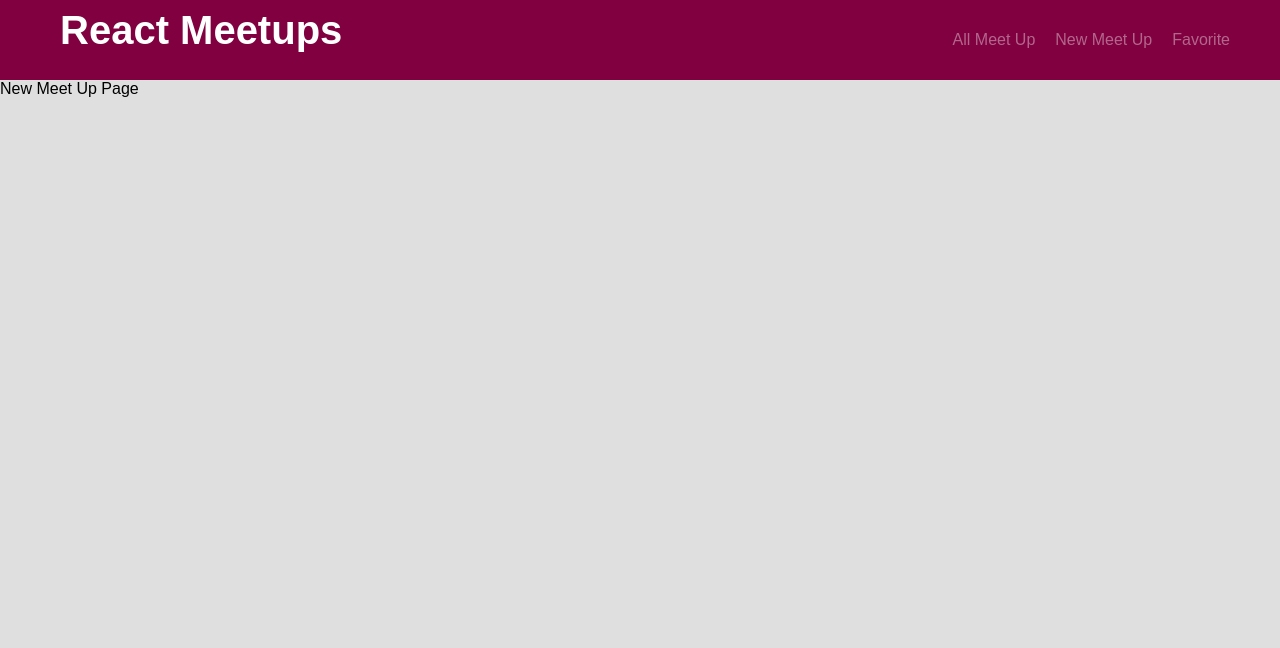
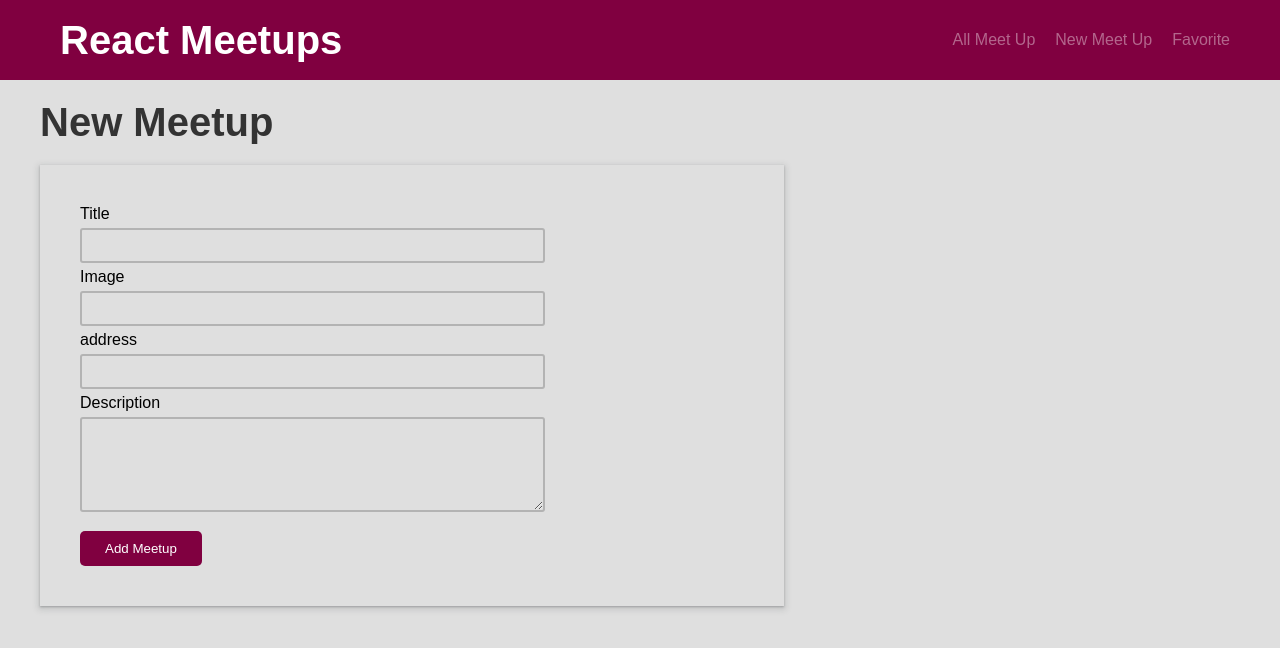
Before and after one commit to Rfun-dev/learn-react, a React (Create React App) app: page /new-meetups in a window 1280 px wide. Shown: the top 648 px of the page. Built offline with nearby package versions, Linux system fonts and the light colour scheme.

Commit message:
consume api with react

```diff
--- /dev/null
+++ b/src/component/form/Form.js
@@ -0,0 +1,53 @@
+import classes from "./Form.module.css";
+import { useRef } from "react";
+
+const Form = (props) => {
+  const inputTitle = useRef();
+  const inputImage = useRef();
+  const inputAddress = useRef();
+  const inputDescription = useRef();
+
+  const onSubmitHandler = (event) => {
+    event.preventDefault();
+
+    const titleValue = inputTitle.current.value;
+    const imageValue = inputImage.current.value;
+    const addressValue = inputAddress.current.value;
+    const descriptionValue = inputDescription.current.value;
+
+    const value = {
+        title : titleValue,
+        image : imageValue,
+        address : addressValue,
+        description : descriptionValue,
+    }
+
+    props.onPost(value)
+  };
+
+  return (
+    <form onSubmit={onSubmitHandler}>
+      <div className={classes.content}>
+        <label htmlFor="title">Title</label>
+        <input id="title" ref={inputTitle} />
+      </div>
+      <div className={classes.content}>
+        <label htmlFor="image">Image</label>
+        <input id="image" ref={inputImage} />
+      </div>
+      <div className={classes.content}>
+        <label htmlFor="address">address</label>
+        <input id="address" ref={inputAddress} />
+      </div>
+      <div className={classes.content}>
+        <label htmlFor="description">Description</label>
+        <textarea rows="5" id="description" ref={inputDescription} />
+      </div>
+      <div className={classes.button}>
+        <button type="submit">Add Meetup</button>
+      </div>
+    </form>
+  );
+};
+
+export default Form;
--- /dev/null
+++ b/src/component/form/Form.module.css
@@ -0,0 +1,34 @@
+form{
+    width: 60%;
+    padding: 40px;
+    margin: 20px;
+    box-shadow: rgba(60, 64, 67, 0.3) 0px 1px 2px 0px, rgba(60, 64, 67, 0.15) 0px 2px 6px 2px;
+}
+
+form .content label{
+    display: block;
+    font-weight: 500;
+    margin-bottom: 5px;
+}
+
+form .content input,
+form .content textarea{
+    margin-bottom: 5px;
+    width: 70%;
+    padding: 8px;
+    border-radius: 3px;
+    background-color: #dfdfdf;
+    outline: none;
+    border: 2px solid rgba(0,0,0,0.2);
+    color: rgba(0, 0, 0, 0.6);
+}
+
+form .button button{
+    margin-top: 10px;
+    margin-right: 10px;
+    padding: 10px 25px;
+    border: none;
+    background-color: #800040;
+    border-radius: 5px;
+    color: white;
+}
--- a/src/component/layout/Layout.js
+++ b/src/component/layout/Layout.js
@@ -1,10 +1,11 @@
 import MainNavigation from "./MainNavigation";
+import classes from "./Layout.module.css"
 
 const Layout = (props) => {
   return (
     <>
       <MainNavigation />
-      <main>{props.children}</main>
+      <main className={classes.main}>{props.children}</main>
     </>
   );
 };
--- a/src/component/layout/Layout.module.css
+++ b/src/component/layout/Layout.module.css
@@ -1,2 +1,3 @@
 .main{
+    margin: 20px;
 }
--- a/src/component/layout/MainNavigation.module.css
+++ b/src/component/layout/MainNavigation.module.css
@@ -12,6 +12,7 @@
 
 .header h1{
     color: white;
+    margin-top: 20px;
 }
 
 .header ul{
--- a/src/page/NewMeatUp.js
+++ b/src/page/NewMeatUp.js
@@ -1,7 +1,23 @@
+import Form from "../component/form/Form";
+
 const NewMeetUpsPage = () => {
-    return(
-        <div>New Meet Up Page</div>
-    )
-}
+  const onPostHandler = (value) => {
+    fetch("https://react-course-89d20-default-rtdb.asia-southeast1.firebasedatabase.app/meetups.json", {
+        body : value,
+        method : "POST",
+        body : JSON.stringify(value),
+        headers : {
+            'Content-Type' : 'application/json'
+        }
+    })
+  };
+
+  return (
+    <>
+      <h1>New Meetup</h1>
+      <Form onPost={onPostHandler} />
+    </>
+  );
+};
 
 export default NewMeetUpsPage;
```
